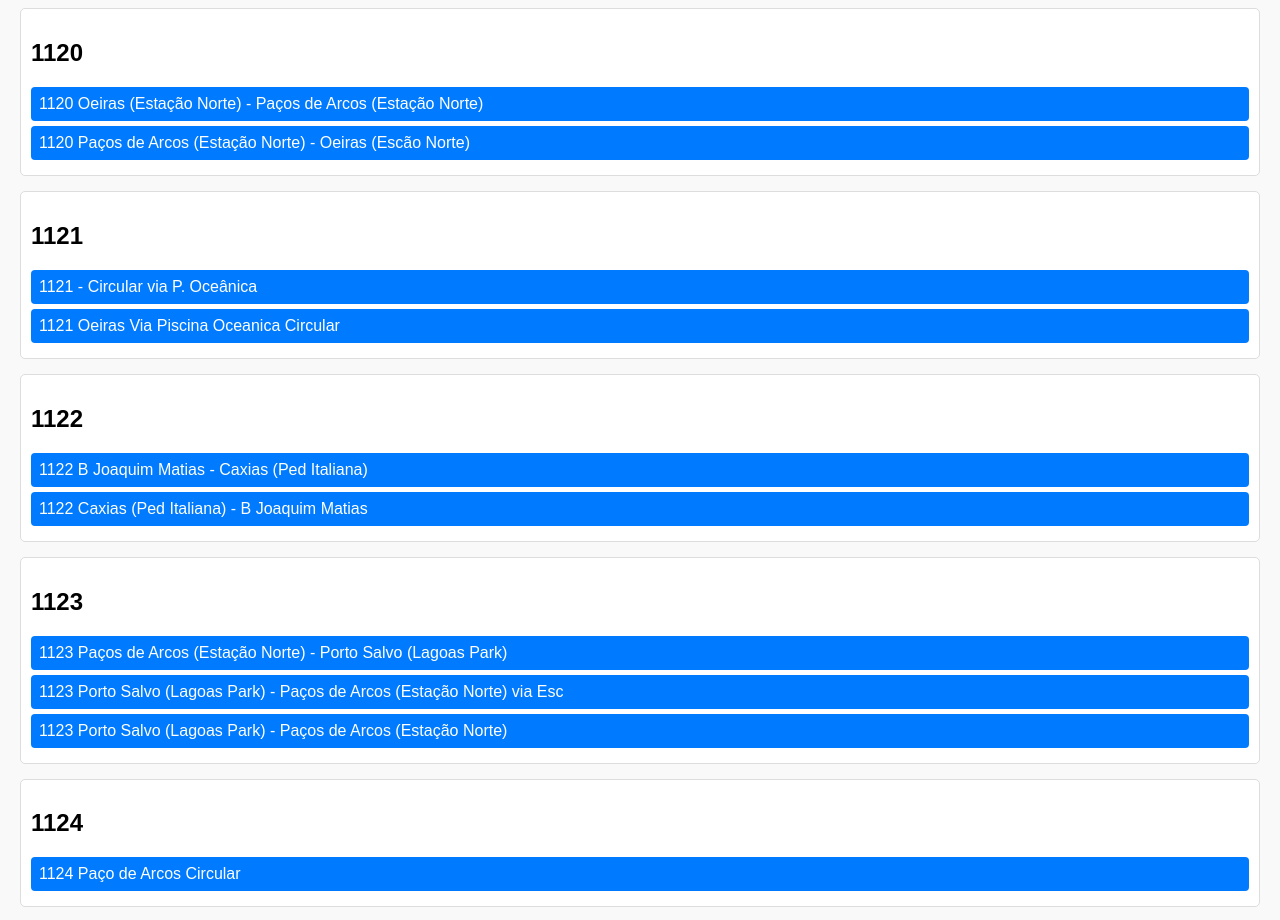
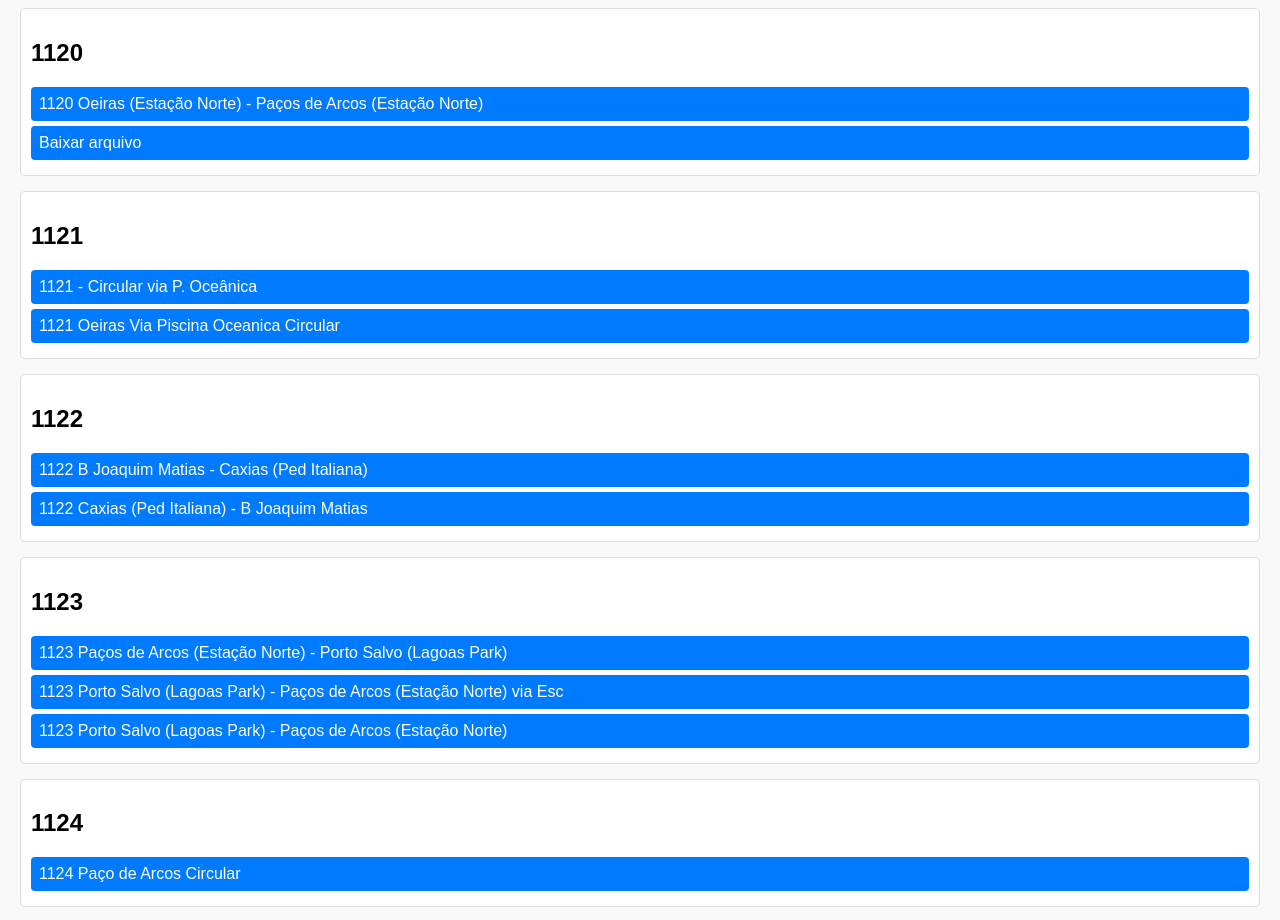
Before and after one commit to xjoaoxsousax/rotas-oeiras, a plain HTML site: page index.html in a window 1280 px wide. Shown: the part 3840-4760 px from the top of the page. Drawn offline with Linux system fonts and the light colour scheme.

Commit message:
index.html

```diff
--- a/index.html
+++ b/index.html
@@ -190,7 +190,7 @@
     <h2>1120</h2>
     <div class="variantes">
         <a href="rotas/1120 Oeiras (Estacao Norte) - Pacos de Arcos (Estacao Norte).gpx">1120 Oeiras (Estação Norte) - Paços de Arcos (Estação Norte)</a>
-        <a href="https://raw.githubusercontent.com/xjoaoxsousax/rotas-oeiras/main/rotas/1120%20Pacos%20de%20Arcos%20(Estacao%20Norte)%20-%20Oeiras%20(Escao%20Norte).gpx" download="1120 Pacos de Arcos (Estacao Norte) - Oeiras (Escao Norte).gpx">1120 Paços de Arcos (Estação Norte) - Oeiras (Escão Norte)</a>
+        <a href="https://drive.google.com/uc?export=download&id=1sOKnNGzk1vPxT2UTrXuDptFvxvzrrA43">Baixar arquivo</a>
     </div>
 </div>
 
```
